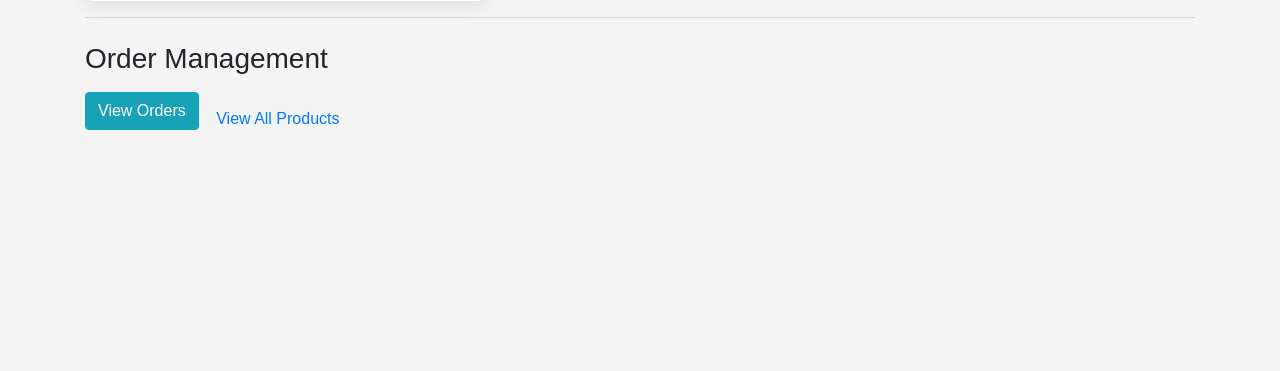
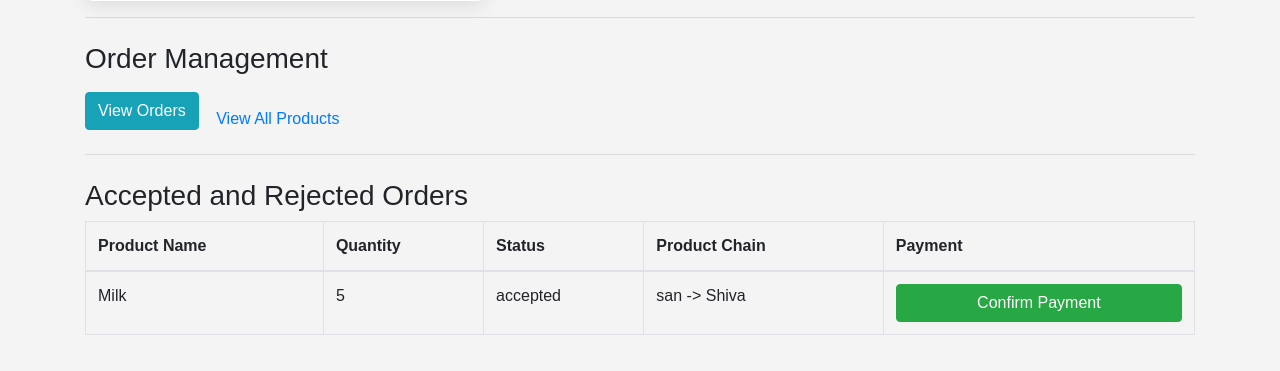
Before and after one commit to HareeshRV2004/CodeOclock_new, a Flask app: page /add_product in a window 1280 px wide. Shown: the part 586-957 px from the top of the page. Before the commit the page ends 716 px from the top, so only its background shows below. Run offline with Flask 3, Linux system fonts and the light colour scheme; a user stored in the database is signed in; some libraries are stand-ins or nearby versions.

Commit message:
Added payment logic

```diff
--- a/app.py
+++ b/app.py
@@ -40,8 +40,8 @@ class Order(db.Model):
     distributor_id = db.Column(db.Integer, db.ForeignKey('user.id'), nullable=False)
     farmer_id = db.Column(db.Integer, db.ForeignKey('user.id'), nullable=False)
     status = db.Column(db.String(20), nullable=False, default='waiting')  # 'waiting', 'accepted', 'rejected'
+    chain = db.Column(db.String(255), nullable=True)  # New column for product chain
 
-    # This relationship points to the Product model
     product = db.relationship('Product', backref='orders', lazy=True)
 
 # Create the database tables
@@ -108,28 +108,23 @@ def add_product():
             name = request.form['name']
             quantity = int(request.form['quantity'])
             price = int(request.form['price'])
+            farmer_name = session['username']
 
-            # Get the farmer's name from the session
-            farmer_name = session['username']  # Assuming the farmer's username is stored in the session
-
-            # Create a new product entry in the database
             new_product = Product(name=name, quantity=quantity, price=price, farmer_name=farmer_name, farmer_id=session['user_id'])
-
-            # Add the product to the database
             db.session.add(new_product)
             db.session.commit()
 
-            return redirect(url_for('view_products'))
+            return redirect(url_for('add_product'))
 
-        return render_template('add_product.html')
+        # Fetch accepted and rejected orders for the farmer
+        accepted_rejected_orders = Order.query.filter_by(farmer_id=session['user_id']).filter(Order.status.in_(["accepted", "rejected"])).all()
+        return render_template('add_product.html', accepted_rejected_orders=accepted_rejected_orders)
     return redirect(url_for('login'))
 
 @app.route('/view_products_consumer')
 def view_products_consumer():
     if 'role' in session and session['role'] == 'consumer':
         products = Product.query.all()
-
-        # Pass products with price history to the template
         return render_template('product_list_consumer.html', products=products)
     return redirect(url_for('login'))
 
@@ -138,7 +133,13 @@ def view_products_consumer():
 def view_products():
     if 'role' in session and session['role'] == 'distributor':
         products = Product.query.all()
-        return render_template('product_list.html', products=products)
+        accepted_orders = Order.query.filter_by(distributor_id=session['user_id'], status='accepted').all()
+        accepted_product_ids = [order.product_id for order in accepted_orders]
+
+        # Exclude accepted products from the products list
+        available_products = [product for product in products if product.id not in accepted_product_ids]
+
+        return render_template('product_list.html', products=available_products, accepted_orders=accepted_orders)
     return redirect(url_for('login'))
 
 # Distributor clicks buy button
@@ -146,14 +147,19 @@ def view_products():
 def buy_product(product_id):
     if 'role' in session and session['role'] == 'distributor':
         product = Product.query.get_or_404(product_id)
-        new_order = Order(
-            product_id=product.id,
-            distributor_id=session['user_id'],
-            farmer_id=product.farmer_id,
-            status='waiting'
-        )
-        db.session.add(new_order)
-        db.session.commit()
+
+        # Check if the distributor already has an order for this product
+        existing_order = Order.query.filter_by(product_id=product.id, distributor_id=session['user_id'], status='waiting').first()
+        if not existing_order:
+            new_order = Order(
+                product_id=product.id,
+                distributor_id=session['user_id'],
+                farmer_id=product.farmer_id,
+                status='waiting'
+            )
+            db.session.add(new_order)
+            db.session.commit()
+
         return redirect(url_for('view_orders_distributor'))
     return redirect(url_for('login'))
 
@@ -185,6 +191,19 @@ def update_order_status(order_id, action):
         db.session.commit()
         return redirect(url_for('view_orders_farmer'))
     return redirect(url_for('login'))
+@app.route('/confirm_payment/<int:order_id>')
+def confirm_payment(order_id):
+    if 'role' in session and session['role'] == 'farmer':
+        order = Order.query.get_or_404(order_id)
+        order.status = 'accepted'
 
+        # Update the product chain (example: "Farmer Name -> Distributor Name")
+        farmer = User.query.get(order.farmer_id)
+        distributor = User.query.get(order.distributor_id)
+        order.chain = f"{farmer.username} -> {distributor.username}"
+
+        db.session.commit()
+        return redirect(url_for('view_orders_farmer'))  # Redirect back to orders
+    return redirect(url_for('login'))
 if __name__ == '__main__':
     app.run(debug=True)
--- a/templates/add_product.html
+++ b/templates/add_product.html
@@ -5,6 +5,13 @@
     <meta name="viewport" content="width=device-width, initial-scale=1.0">
     <title>Add Product</title>
     <link rel="stylesheet" href="https://stackpath.bootstrapcdn.com/bootstrap/4.5.2/css/bootstrap.min.css">
+    <script>
+        function confirmPayment(orderId) {
+            if (confirm("Do you want to accept payment confirmation?")) {
+                window.location.href = `/confirm_payment/${orderId}`;
+            }
+        }
+    </script>
 </head>
 <body>
     <div class="container mt-5">
@@ -21,14 +28,11 @@
             <div class="form-group">
                 <label for="price">Price</label>
                 <input type="number" class="form-control" id="price" name="price" required>
-
             </div>
             <div class="form-group">
                 <label for="manufacture_date">Manufacture Date:</label>
                 <input type="date" id="manufacture_date" name="manufacture_date" required>
-
             </div>
-
             <button type="submit" class="btn btn-primary">Add Product</button>
             <a href="{{ url_for('logout') }}" class="btn btn-secondary">Logout</a>
         </form>
@@ -38,8 +42,44 @@
         <h3 class="mt-4">Order Management</h3>
         <a href="{{ url_for('view_orders_farmer') }}" class="btn btn-info">View Orders</a>
         <a href="{{ url_for('view_products') }}" class="btn btn-link mt-3">View All Products</a>
+
+        <hr>
+
+        <h3 class="mt-4">Accepted and Rejected Orders</h3>
+        <table class="table table-bordered">
+            <thead>
+                <tr>
+                    <th>Product Name</th>
+                    <th>Quantity</th>
+                    <th>Status</th>
+                    <th>Product Chain</th>
+                    <th>Payment</th>
+                </tr>
+            </thead>
+            <tbody>
+                {% for order in accepted_rejected_orders %}
+                <tr>
+                    <td>{{ order.product.name }}</td>
+                    <td>{{ order.product.quantity }}</td>
+                    <td>{{ order.status }}</td>
+                    <td>{{ order.chain }}</td>
+                    <td>
+                        <button onclick="confirmPayment({{ order.id }})" class="btn btn-success">Confirm Payment</button>
+                    </td>
+                </tr>
+                {% else %}
+                <tr>
+                    <td colspan="5" class="text-center">No accepted or rejected orders.</td>
+                </tr>
+                {% endfor %}
+            </tbody>
+        </table>
     </div>
-    </body>
+</body>
+
+
+
+
     <style>
         body {
             font-family: 'Arial', sans-serif;
```
Also changed, not shown: templates/distributor_orders.html (+44 -6 lines), templates/farmer_orders.html (+5 -2 lines), templates/product_list.html (+27 -1 lines), instance/goods.db.
